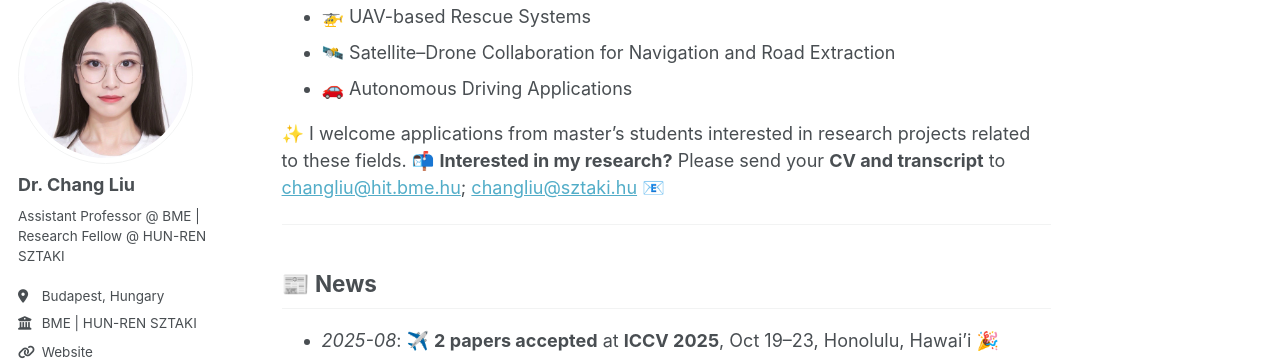
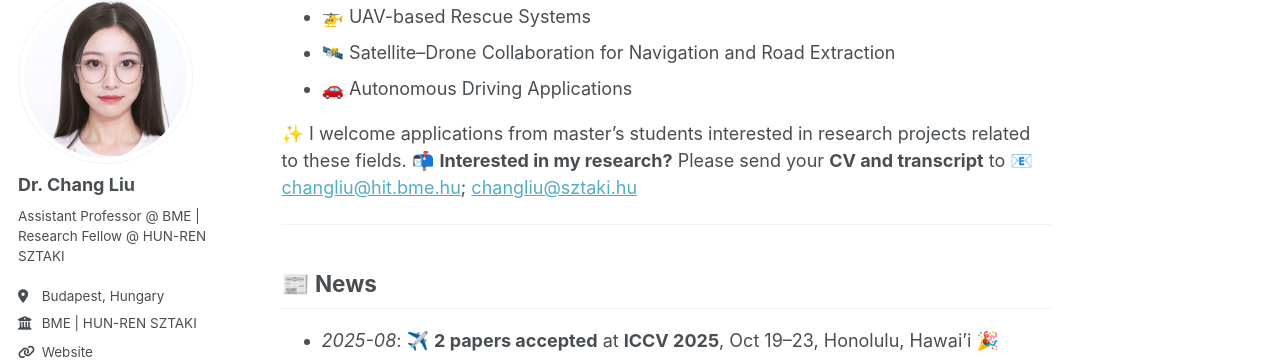
Before and after one commit to ChangLiu-bp/changliu-bp.github.io, a Jekyll site: the page built from _pages/about.md, in a window 1280 px wide and 900 px high, scrolled down 384 px. Shown: the part 110-471 px from the top of the window. Built offline with Jekyll 4.4.1, drawn with Linux system fonts in a browser that asks for light colours; some web fonts are replaced; a script that is not in the unit is left out.

```diff
--- a/_pages/about.md
+++ b/_pages/about.md
@@ -21,7 +21,7 @@ redirect_from:
 
 ✨ I welcome applications from master’s students interested in research projects related to these fields.
 📬 **Interested in my research?**
-Please send your **CV and transcript** to [changliu@hit.bme.hu](mailto:changliu@hit.bme.hu); [changliu@sztaki.hu](mailto:changliu@sztaki.hu)  📧
+Please send your **CV and transcript** to 📧 [changliu@hit.bme.hu](mailto:changliu@hit.bme.hu); [changliu@sztaki.hu](mailto:changliu@sztaki.hu)
 
 
 ---
```
